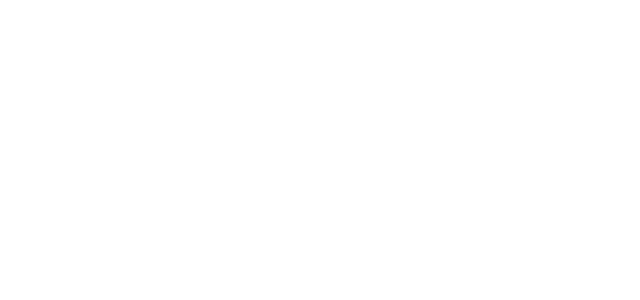
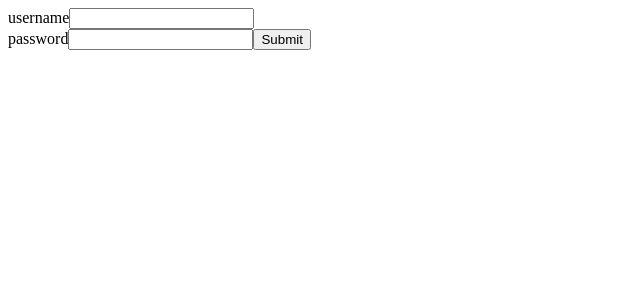
Before and after one commit to Ryan-Vakhshoori/Password-Manager-WebApp, a React (Create React App) app: page /new-account in a window 1280 px wide. Before the commit this address had no page. Shown: the top 300 px of the page, without its empty margins (0-640 px from the left). Built offline with nearby package versions, Linux system fonts and the light colour scheme.

Commit message:
new account

```diff
--- a/server.js
+++ b/server.js
@@ -17,9 +17,8 @@
 
 try {
   const docRef = await addDoc(collection(db, "users"), {
-    first: "Ada",
-    last: "Lovelace",
-    born: 1815
+    username: "rost",
+    password: "1277"
   });
   console.log("Document written with ID: ", docRef.id);
 } catch (e) {
--- a/src/App.js
+++ b/src/App.js
@@ -3,6 +3,8 @@
 function App() {
   return (
     <nav>
+      <Link to="/new-account"> create new account</Link>
+      <br />
       <Link to="/passwords"> view passwords</Link>
     </nav>
   );
--- a/src/components/Modal.js
+++ b/src/components/Modal.js
@@ -1,4 +1,3 @@
-import React from "react";
 import ReactModal from "react-modal";
 import { useState } from "react";
 import { useForm } from "react-hook-form";
@@ -13,12 +12,8 @@
   })
   .required();
 
-const Modal = () => {
-  const {
-    register,
-    handleSubmit,
-    formState: { errors },
-  } = useForm({
+function Modal() {
+  const { register, handleSubmit } = useForm({
     resolver: yupResolver(schema),
   });
   const onSubmit = (data) => {
@@ -45,15 +40,17 @@
       >
         <form onSubmit={handleSubmit(onSubmit)}>
           <label>
-            Site
+            site
             <input type="text" {...register("site")} />
           </label>
+          <br />
           <label>
-            Username
+            username
             <input type="text" {...register("username")} />
           </label>
+          <br />
           <label>
-            Password
+            password
             <input type="text" {...register("password")} />
           </label>
           <input type="submit" />
@@ -62,6 +59,6 @@
       </ReactModal>
     </div>
   );
-};
+}
 
 export default Modal;
--- a/src/index.js
+++ b/src/index.js
@@ -3,6 +3,7 @@
 import App from "./App.js";
 import Passwords from "./pages/passwords.js";
 import { createRoot } from "react-dom/client";
+import NewAcccount from "./pages/new-account.js";
 
 const container = document.getElementById("root");
 const root = createRoot(container);
@@ -11,6 +12,7 @@
   <BrowserRouter>
     <Routes>
       <Route path="/" element={<App />} />
+      <Route path="new-account" element={<NewAcccount />} />
       <Route path="passwords" element={<Passwords />} />
     </Routes>
   </BrowserRouter>
--- /dev/null
+++ b/src/pages/new-account.js
@@ -0,0 +1,39 @@
+import { useForm } from "react-hook-form";
+import { yupResolver } from "@hookform/resolvers/yup";
+import * as yup from "yup";
+
+const schema = yup
+  .object({
+    username: yup.string().required(),
+    password: yup.string().required(),
+  })
+  .required();
+
+function NewAcccount() {
+  const {
+    register,
+    handleSubmit,
+  } = useForm({
+    resolver: yupResolver(schema),
+  });
+
+  const onSubmit = (data) => {
+    console.log(data.username, data.password);
+  };
+  return (
+    <form onSubmit={handleSubmit(onSubmit)}>
+      <label>
+        username
+        <input type="text" {...register("username")} />
+      </label>
+      <br />
+      <label>
+        password
+        <input type="text" {...register("password")} />
+      </label>
+      <input type="submit" />
+    </form>
+  );
+}
+
+export default NewAcccount;
```
